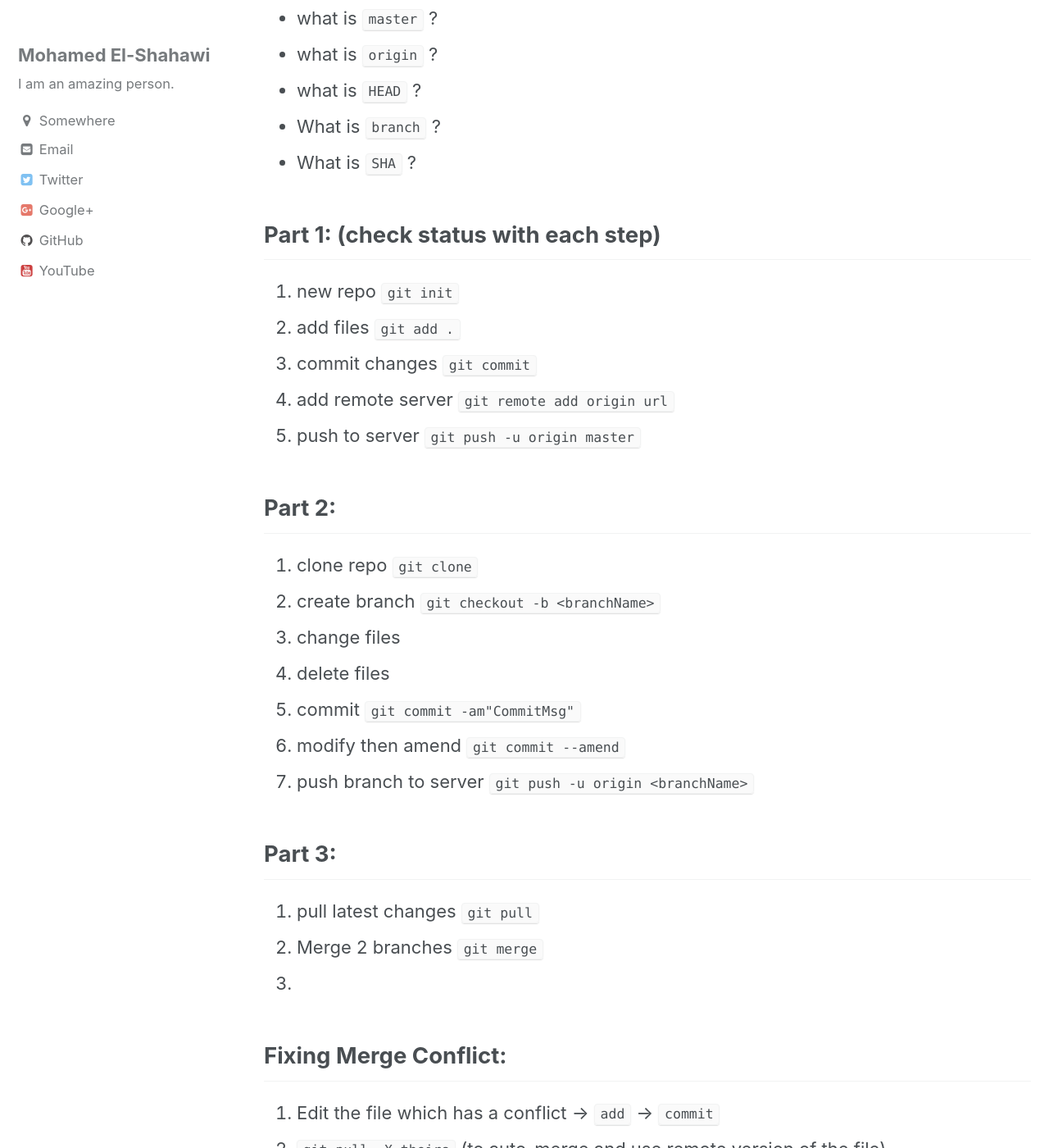
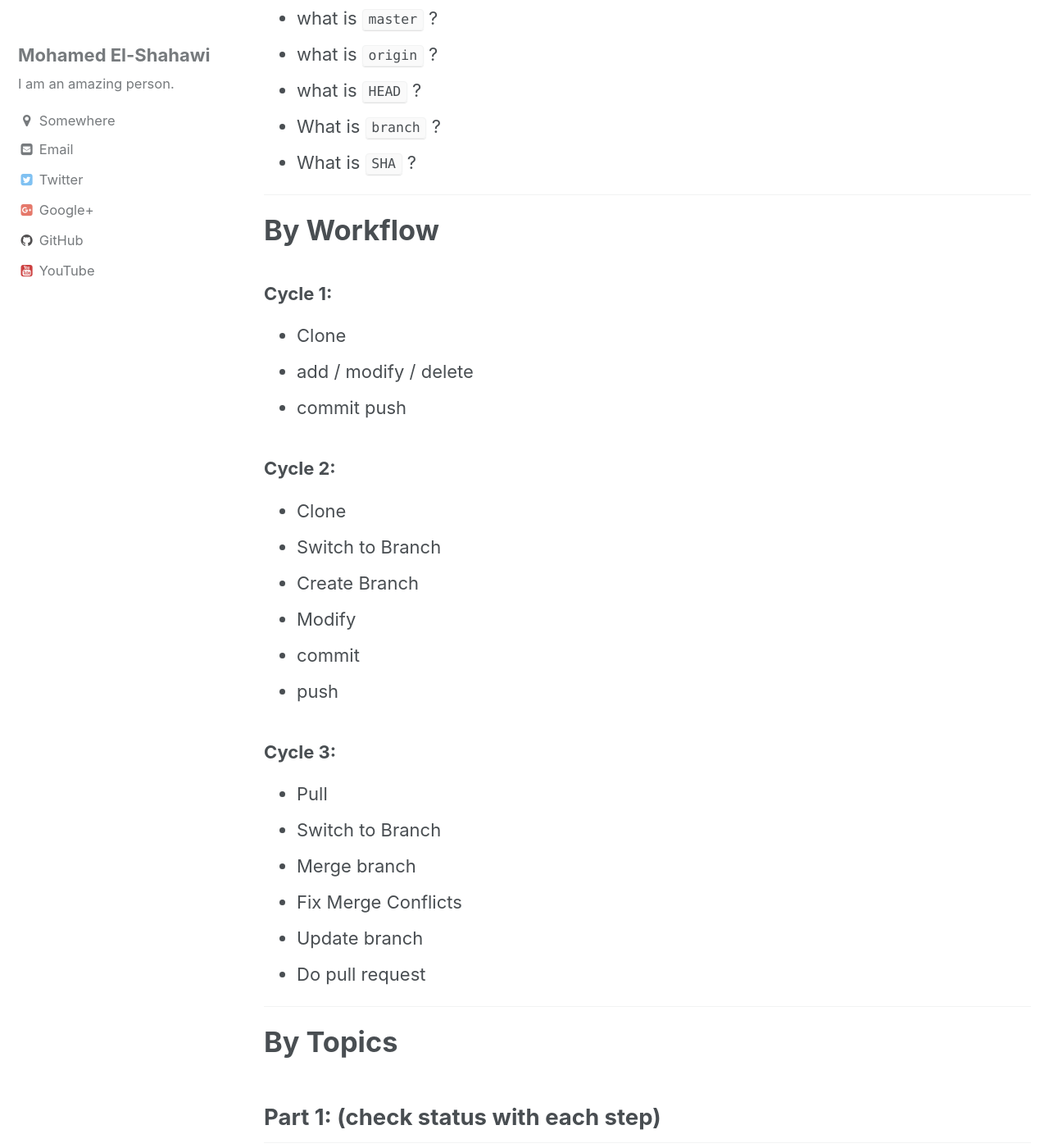
Before and after one commit to ExtremeGTX/extremegtx.github.io, a Jekyll site: the page built from _posts/2018-07-02-Git Training preparation.md, in a window 1280 px wide and 1400 px high, scrolled down 394 px. Shown: the whole window at 82% size. Built offline with Jekyll 4.4.1, drawn with Linux system fonts in a browser that asks for light colours.

Commit message:
Update Git Training

```diff
--- a/_posts/2018-07-02-Git Training preparation.md
+++ b/_posts/2018-07-02-Git Training preparation.md
@@ -6,9 +6,32 @@
  - What is `branch` ?
  - What is `SHA` ?
 
+---
+# By Workflow
 
+### Cycle 1:
+- Clone
+- add / modify / delete
+- commit push
 
+### Cycle 2:
+- Clone
+- Switch to Branch
+- Create Branch
+- Modify
+- commit
+- push
 
+### Cycle 3:
+- Pull
+- Switch to Branch
+- Merge branch
+- Fix Merge Conflicts
+- Update branch
+- Do pull request
+
+---
+# By Topics
 ## Part 1: (check status with each step)
 1. new repo `git init`
 2. add files `git add .`
```
Also changed, not shown: other parts of _posts/2018-07-02-Git Training preparation.md (+2 -0 lines).
